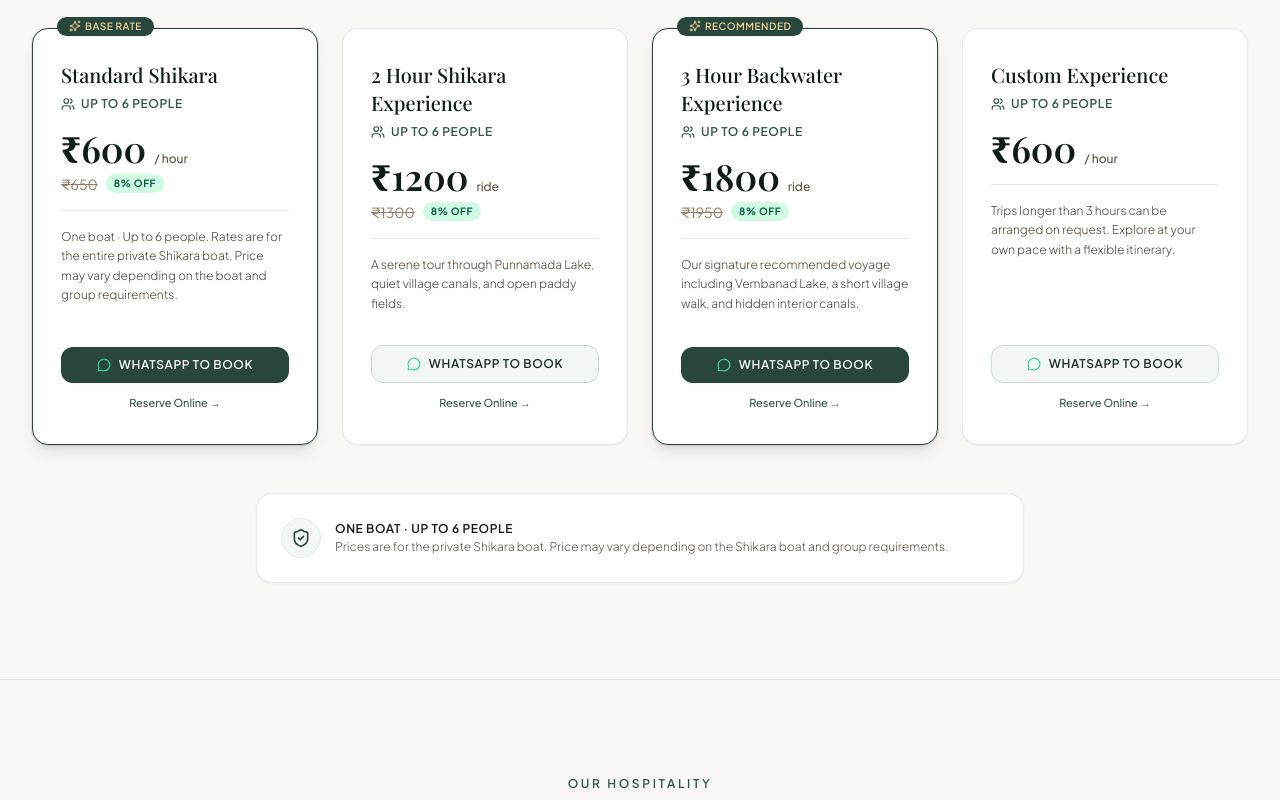
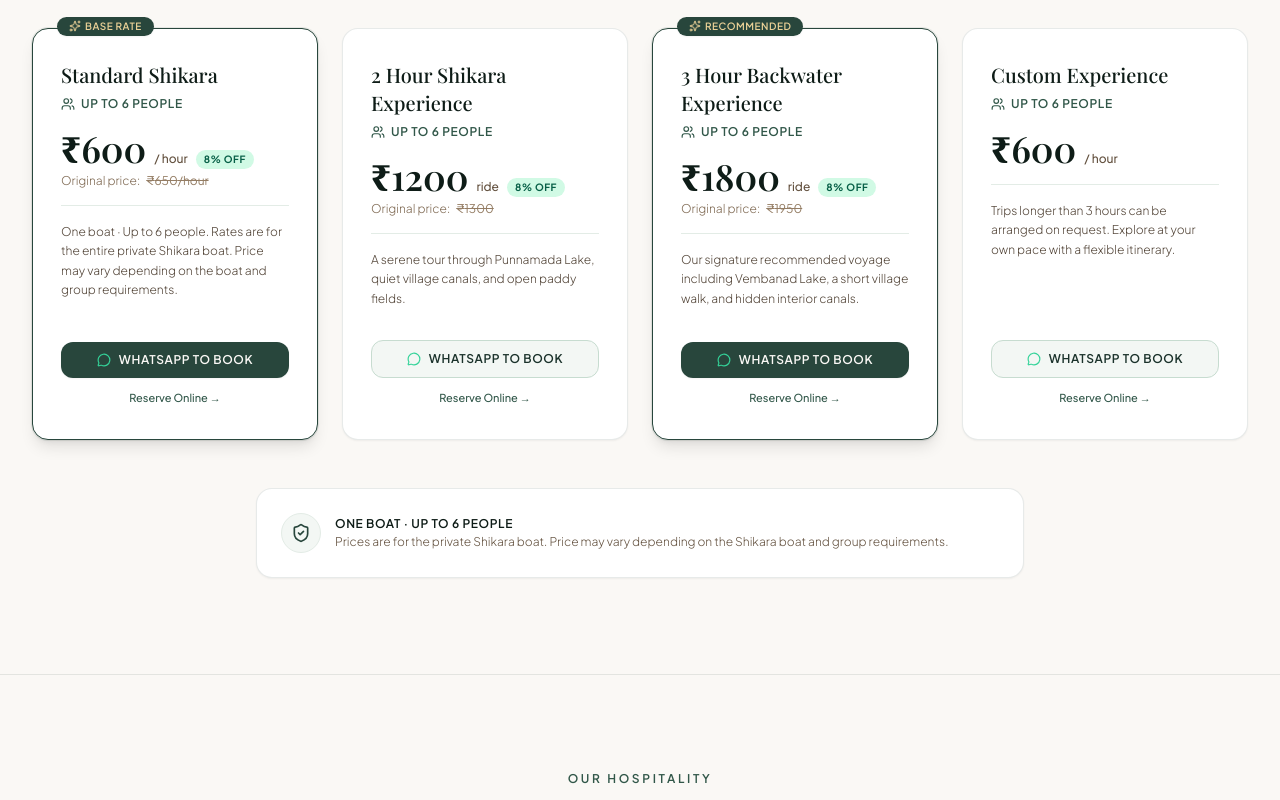
Before and after one commit to foxion-private-limited/Alleppey-Shikara-Boating, a Next.js app: page / in a window 1280 px wide. Shown: the part 6400-7200 px from the top of the page. Built offline with nearby package versions, Linux system fonts and the light colour scheme; no server answers; the database is empty.

Commit message:
feat: price adjustments for SEO optimization

```diff
--- a/src/app/gallery/page.tsx
+++ b/src/app/gallery/page.tsx
@@ -70,7 +70,7 @@ export default function GalleryPage() {
         '@type': 'ListItem',
         position: 1,
         name: 'Home',
-        item: `${baseUrl}/`,
+        item: `${baseUrl}`,
       },
       {
         '@type': 'ListItem',
--- a/src/app/layout.tsx
+++ b/src/app/layout.tsx
@@ -42,13 +42,13 @@ export const metadata: Metadata = {
   ],
   authors: [{ name: 'Alleppey Village Shikara Boating' }],
   alternates: {
-    canonical: `${baseUrl}/`,
+    canonical: `${baseUrl}`,
   },
   openGraph: {
     title: 'Alleppey Shikara Boating | Alappuzha Backwater Tours',
     description:
       'Experience authentic Shikara boating through tranquil village canals, lush paddy fields, and serene backwaters in Alappuzha (Alleppey), Kerala. Private sunrise & sunset tours.',
-    url: `${baseUrl}/`,
+    url: `${baseUrl}`,
     siteName: 'Alleppey Village Shikara Boating',
     images: [
       {
@@ -99,7 +99,7 @@ export default function RootLayout({
     ],
     description:
       'Authentic private Shikara boat cruises, village canal tours, and sunrise/sunset backwater rides in Alappuzha (Alleppey), Kerala, India.',
-    url: `${baseUrl}/`,
+    url: `${baseUrl}`,
     telephone: BUSINESS_CONFIG.contact.phone,
     email: BUSINESS_CONFIG.contact.email,
     priceRange: '₹600 - ₹3500',
@@ -152,7 +152,7 @@ export default function RootLayout({
         '@type': 'Offer',
         name: 'Standard Shikara Boating (Hourly)',
         description:
-          'Private Shikara boat ride for up to 6 people through Alleppey backwaters',
+          'Private Shikara boat ride for up to 6 people through Alleppey backwaters (Current offer: ₹600/hr, Regular: ₹650/hr)',
         price: '600',
         priceCurrency: 'INR',
         availability: 'https://schema.org/InStock',
@@ -176,7 +176,7 @@ export default function RootLayout({
     '@id': `${baseUrl}/#website`,
     name: 'Alleppey Village Shikara Boating',
     alternateName: 'Alleppey Shikara Boating',
-    url: `${baseUrl}/`,
+    url: `${baseUrl}`,
   };
 
   return (
--- a/src/components/PricingSection.tsx
+++ b/src/components/PricingSection.tsx
@@ -130,24 +130,32 @@ export default function PricingSection({ onOpenBooking }: PricingSectionProps) {
                 <span>Up to {standardPricing.capacity} people</span>
               </div>
 
-              {/* Price display with dynamic offer calculation */}
+              {/* Price display with explicit, unambiguous offer presentation */}
               <div className="mb-4 pb-4 border-b border-forest-100">
+                {hasStandardOffer ? (
+                  <div className="space-y-1">
                     <div className="flex items-baseline space-x-2">
                       <span className="font-serif text-3xl sm:text-4xl font-semibold text-forest-950">
                         ₹{standardPricing.currentPrice}
                       </span>
                       <span className="text-xs text-earth-700 font-medium">/ hour</span>
-                </div>
-
-                {/* Only show crossed-out price and discount badge when offer is active */}
-                {hasStandardOffer && (
-                  <div className="flex items-center space-x-2 mt-1.5">
-                    <span className="text-sm text-earth-500 line-through">
-                      ₹{standardPricing.originalPrice}
-                    </span>
                       <span className="inline-flex items-center px-2 py-0.5 rounded-full bg-emerald-100 text-emerald-800 text-[10px] font-bold uppercase tracking-wider">
                         {standardDiscount}% OFF
                       </span>
+                    </div>
+                    <div className="flex items-center space-x-1.5 text-xs text-earth-600 font-light">
+                      <span>Original price:</span>
+                      <span className="line-through text-earth-500 font-normal">
+                        ₹{standardPricing.originalPrice}/hour
+                      </span>
+                    </div>
+                  </div>
+                ) : (
+                  <div className="flex items-baseline space-x-2">
+                    <span className="font-serif text-3xl sm:text-4xl font-semibold text-forest-950">
+                      ₹{standardPricing.currentPrice}
+                    </span>
+                    <span className="text-xs text-earth-700 font-medium">/ hour</span>
                   </div>
                 )}
               </div>
@@ -217,6 +225,8 @@ export default function PricingSection({ onOpenBooking }: PricingSectionProps) {
                   </div>
 
                   <div className="mb-4 pb-4 border-b border-forest-100">
+                    {hasOffer ? (
+                      <div className="space-y-1">
                         <div className="flex items-baseline space-x-2">
                           <span className="font-serif text-3xl sm:text-4xl font-semibold text-forest-950">
                             ₹{pkg.price}
@@ -226,15 +236,26 @@ export default function PricingSection({ onOpenBooking }: PricingSectionProps) {
                               ? '/ hour'
                               : 'ride'}
                           </span>
+                          <span className="inline-flex items-center px-2 py-0.5 rounded-full bg-emerald-100 text-emerald-800 text-[10px] font-bold uppercase tracking-wider">
+                            {discount}% OFF
+                          </span>
                         </div>
-
-                    {hasOffer && (
-                      <div className="flex items-center space-x-2 mt-1.5">
-                        <span className="text-sm text-earth-500 line-through">
+                        <div className="flex items-center space-x-1.5 text-xs text-earth-600 font-light">
+                          <span>Original price:</span>
+                          <span className="line-through text-earth-500 font-normal">
                             ₹{pkg.originalPrice}
                           </span>
-                        <span className="inline-flex items-center px-2 py-0.5 rounded-full bg-emerald-100 text-emerald-800 text-[10px] font-bold uppercase tracking-wider">
-                          {discount}% OFF
+                        </div>
+                      </div>
+                    ) : (
+                      <div className="flex items-baseline space-x-2">
+                        <span className="font-serif text-3xl sm:text-4xl font-semibold text-forest-950">
+                          ₹{pkg.price}
+                        </span>
+                        <span className="text-xs text-earth-700 font-medium">
+                          {pkg.duration.toLowerCase().includes('custom')
+                            ? '/ hour'
+                            : 'ride'}
                         </span>
                       </div>
                     )}
--- a/src/lib/constants.ts
+++ b/src/lib/constants.ts
@@ -5,7 +5,7 @@ import { getBaseUrl } from './siteUrl';
  * Designed to easily update with real contact & booking information.
  */
 
-const rawWhatsapp = process.env.NEXT_PUBLIC_WHATSAPP_NUMBER || '+919562627451';
+const rawWhatsapp = process.env.NEXT_PUBLIC_WHATSAPP_NUMBER || '+91 95626 27451';
 const cleanWhatsappDigits = rawWhatsapp.replace(/\D/g, '');
 const contactEmail =
   process.env.NEXT_PUBLIC_CONTACT_EMAIL ||
--- a/src/lib/faqData.ts
+++ b/src/lib/faqData.ts
@@ -10,12 +10,12 @@ export const FAQ_ITEMS: FAQItem[] = [
       'Shikara boating rates start from ₹600 per hour for a private boat accommodating up to 6 passengers. We charge per boat rather than per person, making it very economical for couples and small groups. We also offer curated 2-hour, 3-hour, and custom full-day backwater packages at transparent fixed rates.',
   },
   {
-    question: 'How long is a typical Shikara ride in Alleppey?',
+    question: 'How long does a typical boat ride take?',
     answer:
       'Most visitors choose between a 2-hour classic cruise and our recommended 3-hour backwater experience. A 2-hour ride covers popular lake waterways and nearby canals, while a 3-hour trip allows you to cruise into deeper, peaceful village canals, pass lush paddy fields, and enjoy a gentle village walking break.',
   },
   {
-    question: 'How many people can travel in one Shikara boat?',
+    question: 'How many people can travel in one Shikara?',
     answer:
       'Our standard Shikara boats comfortably seat up to 6 guests with cushioned seating and front open lounging areas. For larger families, corporate outings, or tour groups, we can arrange larger boats or multiple Shikaras cruising together.',
   },
@@ -25,7 +25,7 @@ export const FAQ_ITEMS: FAQItem[] = [
       'Yes, private bookings are standard and very popular with couples. You enjoy the complete boat exclusively to yourselves, featuring comfortable cushioned seating, privacy, and dedicated local navigators for romantic sunrise, daytime, or sunset backwater cruises.',
   },
   {
-    question: 'Is Shikara boating suitable for families with children and seniors?',
+    question: 'Is Shikara boating suitable for families with children?',
     answer:
       'Yes, Shikara boating is gentle, peaceful, and suitable for all age groups. Boats are equipped with wide, stable wooden hulls, shaded bamboo/canopy roofs for sun and rain protection, comfortable reclining seating, and certified life jackets for both adults and children.',
   },
@@ -35,12 +35,12 @@ export const FAQ_ITEMS: FAQItem[] = [
       'Early mornings (6:00 AM to 9:00 AM) and late afternoons (4:30 PM to 6:30 PM) offer the best experience. Morning rides provide calm waters, refreshing cool breezes, mist over the paddy fields, and lively bird watching. Afternoon cruises showcase golden sunsets reflecting across Vembanad Lake.',
   },
   {
-    question: 'Where does the Shikara boat ride start?',
+    question: 'Where does the boat ride start?',
     answer:
       'Our boat rides depart from our primary boarding point at Vazhichery Jn, near AG & P Pratham Indian Oil and CNG Station, Vazhicherry Ward, Alappuzha (Alleppey), Kerala 688005. The location is easily accessible by auto-rickshaw, taxi, or car with nearby parking.',
   },
   {
-    question: 'Do you offer sunrise Shikara rides in Alleppey?',
+    question: 'Do you offer sunrise Shikara rides?',
     answer:
       'Yes, our Sunrise Cruise starts between 6:00 AM and 6:30 AM. It is widely considered the most tranquil backwater experience, letting you watch the backwaters wake up with chirping birds, fishermen casting nets, and golden light spreading across the water.',
   },
@@ -50,7 +50,7 @@ export const FAQ_ITEMS: FAQItem[] = [
       'Yes, our Sunset Cruise departs in the late afternoon between 4:30 PM and 5:00 PM. You will glide along quiet village canals and open into Punnamada or Vembanad Lake just as the sky turns vibrant orange and gold over the horizon.',
   },
   {
-    question: 'Can customers book food or meals with the boat ride?',
+    question: 'Can customers arrange traditional Kerala food with the boat ride?',
     answer:
       'Yes, authentic Kerala meals and refreshments can be arranged upon prior notice. Options include traditional breakfast (Idli & Sambar), authentic Kerala lunch served on banana leaves (Sadya with local specialties), fresh seafood (Karimeen Pollichathu, prawns), or tapioca with local refreshments.',
   },
```
Also changed, not shown: 2 other files (tests, documents, lock files or other folders). Lines whose indentation alone changed are shown as unchanged.
